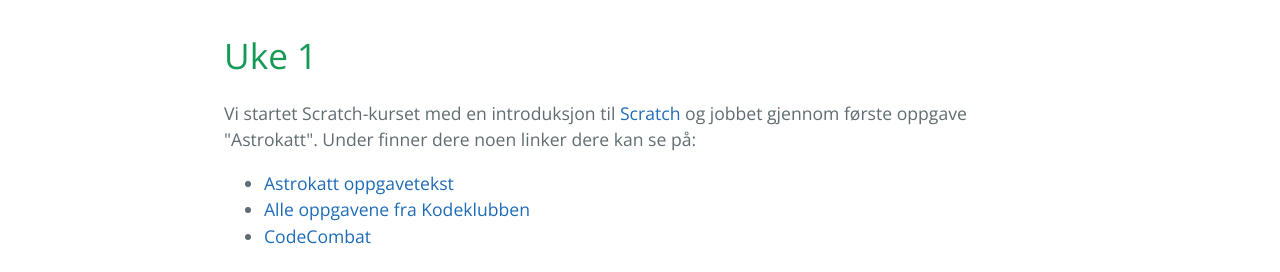
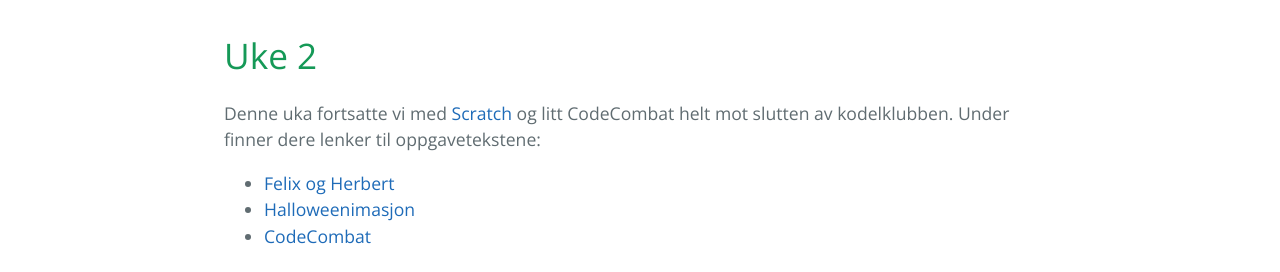
Before and after one commit to kodeklubben-tromso/scratch, a plain HTML site: page index.html in a window 1280 px wide. Shown: the part 567-839 px from the top of the page. Drawn offline with nearby package versions, Linux system fonts and the light colour scheme.

```diff
--- a/index.html
+++ b/index.html
@@ -23,6 +23,20 @@
 <a id="scratch" class="anchor" href="#scratch" aria-hidden="true"><span class="octicon octicon-link"></span></a>Scratch</h1>
 
 <p>Høsten 2015 arrangerer vi kurs i <a href="http://scratch.mit.edu">Scratch</a> på Kodeklubben Tromsø. Under finner du en oversikt over hva vi har gått gjennom de forskjellige ukene. Hvis du vil ta en titt prosjekter vi har laget på kodeklubben kan du se <a href="https://scratch.mit.edu/explore/projects/kodeklubbentromso/?date=this_month">her</a> og <a href="https://scratch.mit.edu/explore/projects/tromso/?date=this_month">her</a>. </p>
+
+<h1>
+<a id="uke-2" class="anchor" href="#uke-2" aria-hidden="true"><span class="octicon octicon-link"></span></a>Uke 2</h1>
+
+<p>Denne uka fortsatte vi med <a href="http://scratch.mit.edu">Scratch</a> og litt CodeCombat helt mot slutten av kodelklubben. Under finner dere lenker til oppgavetekstene: </p>
+
+<ul>
+<li><a href="http://kodeklubben.github.io/scratch/felix_og_herbert/felix_og_herbert.html">Felix og Herbert</a></li>
+<li>
+<a href="http://kodeklubben.github.io/scratch/halloweenimasjon/halloweenimasjon.html">Halloweenimasjon</a> </li>
+<li>
+<a href="http://codecombat.com/">CodeCombat</a><br>
+</li>
+</ul>
 
 <h1>
 <a id="uke-1" class="anchor" href="#uke-1" aria-hidden="true"><span class="octicon octicon-link"></span></a>Uke 1</h1>
```
Also changed, not shown: params.json (+1 -1 lines).
